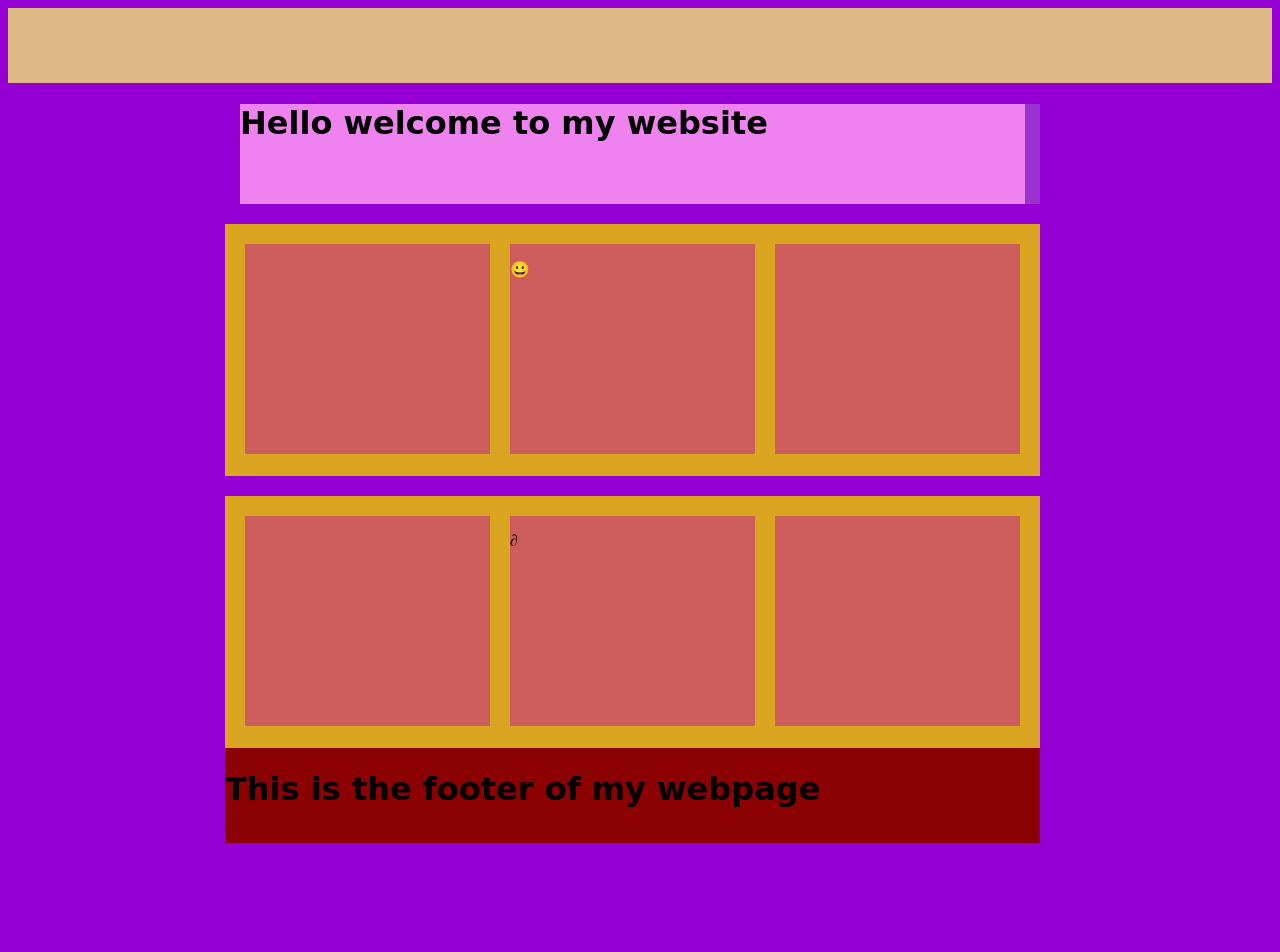
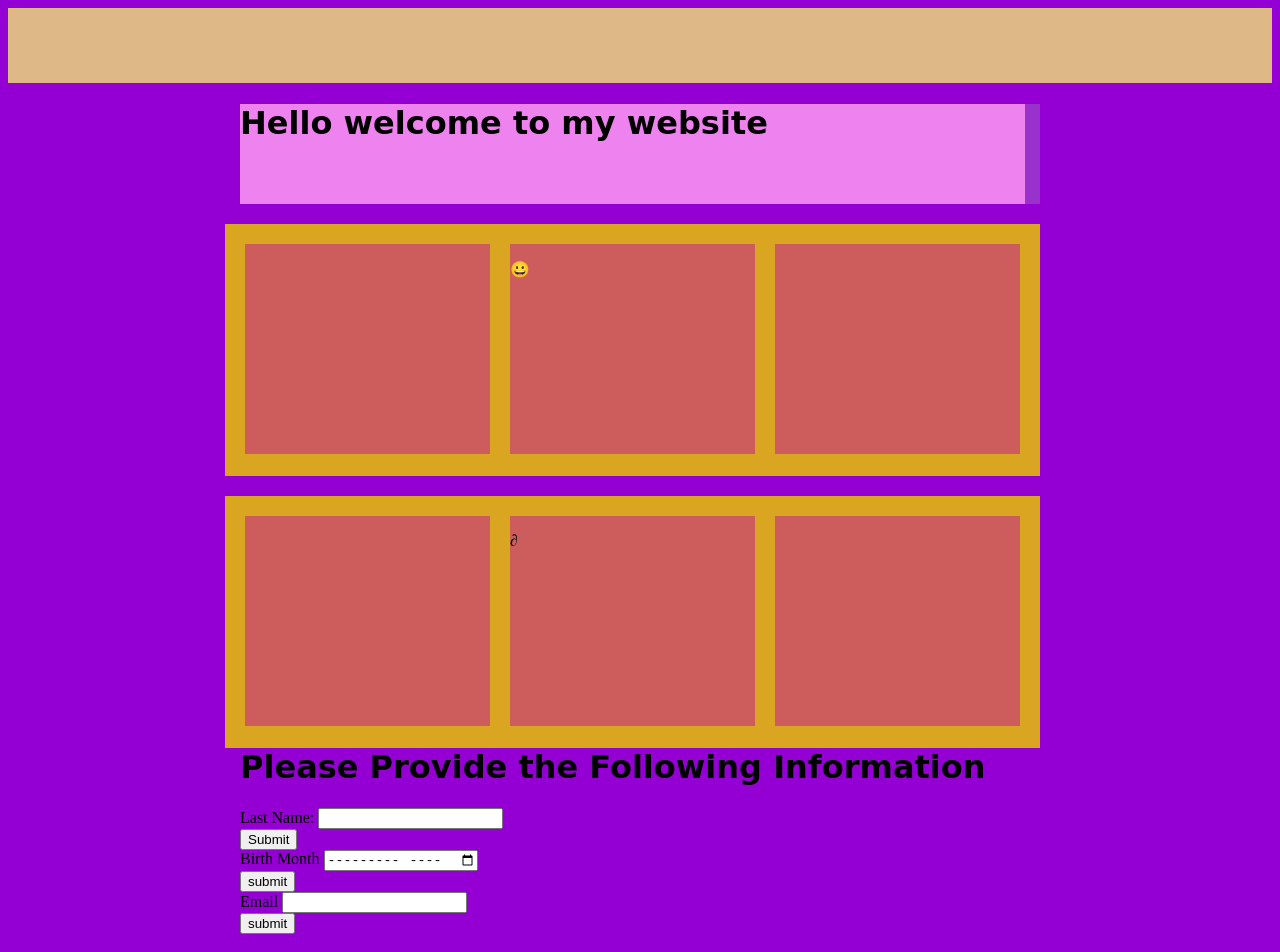
Before and after one commit to Yah-ir-M/fictional-journey, a plain HTML site: page index.html in a window 1280 px wide. Shown: the top 952 px of the page. Before the commit the page ends 843 px from the top, so only its background shows below. Drawn offline with Linux system fonts and the light colour scheme; grey boxes are pictures that could not be loaded; a web font is replaced by a local one.

Commit message:
Update index.html

```diff
--- a/index.html
+++ b/index.html
@@ -6,8 +6,13 @@
 <link rel="preconnect" href="https://fonts.googleapis.com">
 <link rel="preconnect" href="https://fonts.gstatic.com" crossorigin>
 <link href="https://fonts.googleapis.com/css2?family=Mynerve&display=swap" rel="stylesheet">
+<link rel="preconnect" href="https://fonts.googleapis.com">
+<link rel="preconnect" href="https://fonts.gstatic.com" crossorigin>
+<link href="https://fonts.googleapis.com/css2?family=Anton&family=Antonio:wght@100&family=Mynerve&display=swap" rel="stylesheet">
+
 	<style></style>
 	<link href="main.css" rel="stylesheet" type="text/css">
+
 </head>
 
 <body>
@@ -34,6 +39,37 @@
 
 		</section>
 
+		<h1>Please Provide the Following Information</h1>
+
+		<form action="" >
+
+		<label for="Last">Last Name:</label>
+			<input type="text" id="Last"><br>
+			<button type="Submit">Submit</button>
+
+
+
+				</form>
+
+		<form action="" >
+
+		<label for="Birth Month">Birth Month</label>
+			<input type="month" id="Birth Month"><br>
+			<button type="submit">submit</button>
+
+
+			</form>
+
+		<form action="">
+
+		<label for="Email">Email</label>
+			<input type="email" id="Email"><br>
+			<button type="submit">submit</button>
+
+			</form>
+
+		<iframe width="560" height="315" src="https://www.youtube.com/embed/qSHfGXdL6pI" title="YouTube video player" frameborder="0" allow="accelerometer; autoplay; clipboard-write; encrypted-media; gyroscope; picture-in-picture; web-share" allowfullscreen></iframe>
+
 	<footer><h1>This is the footer of my webpage</h1></footer>
 	</div>
 </body>
```
